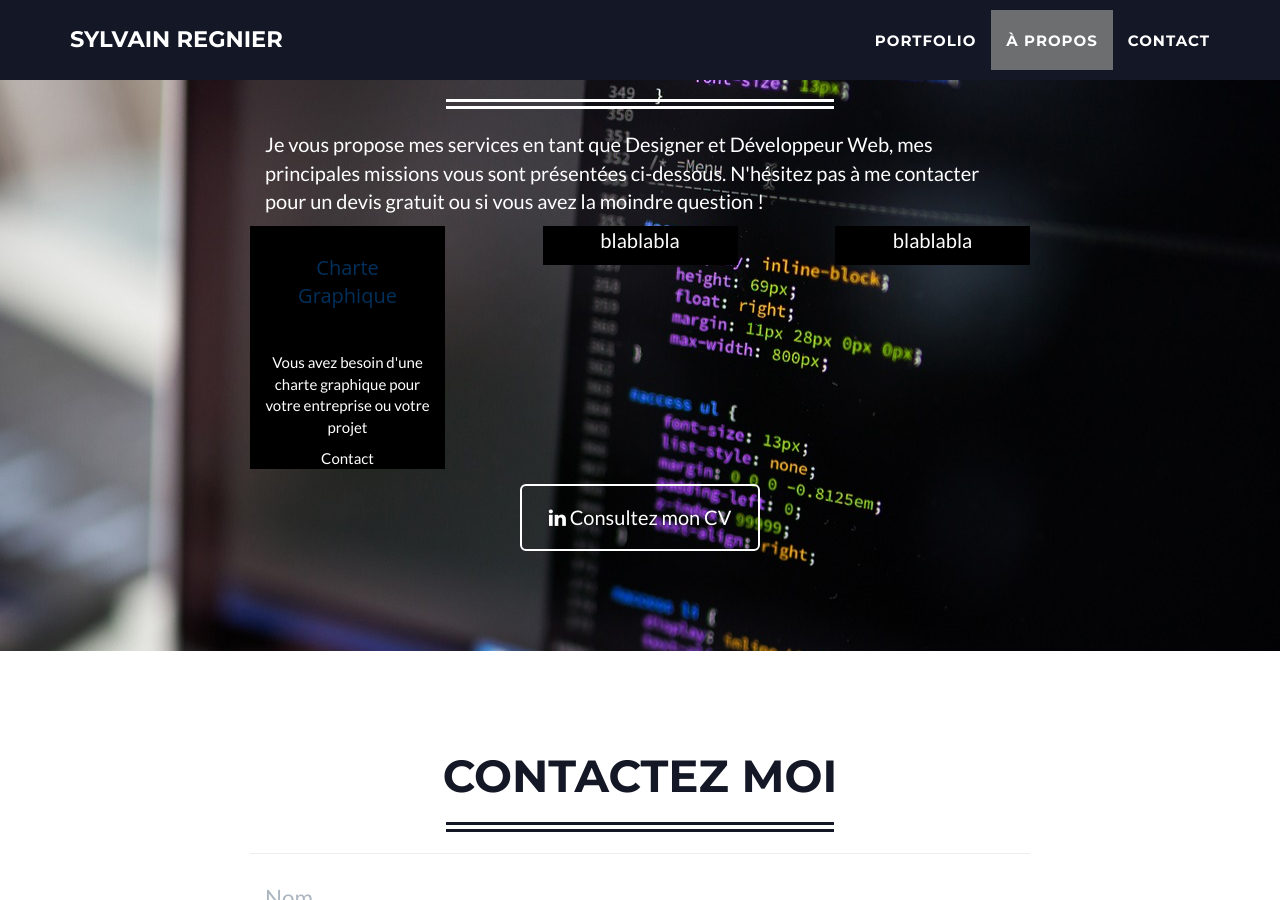
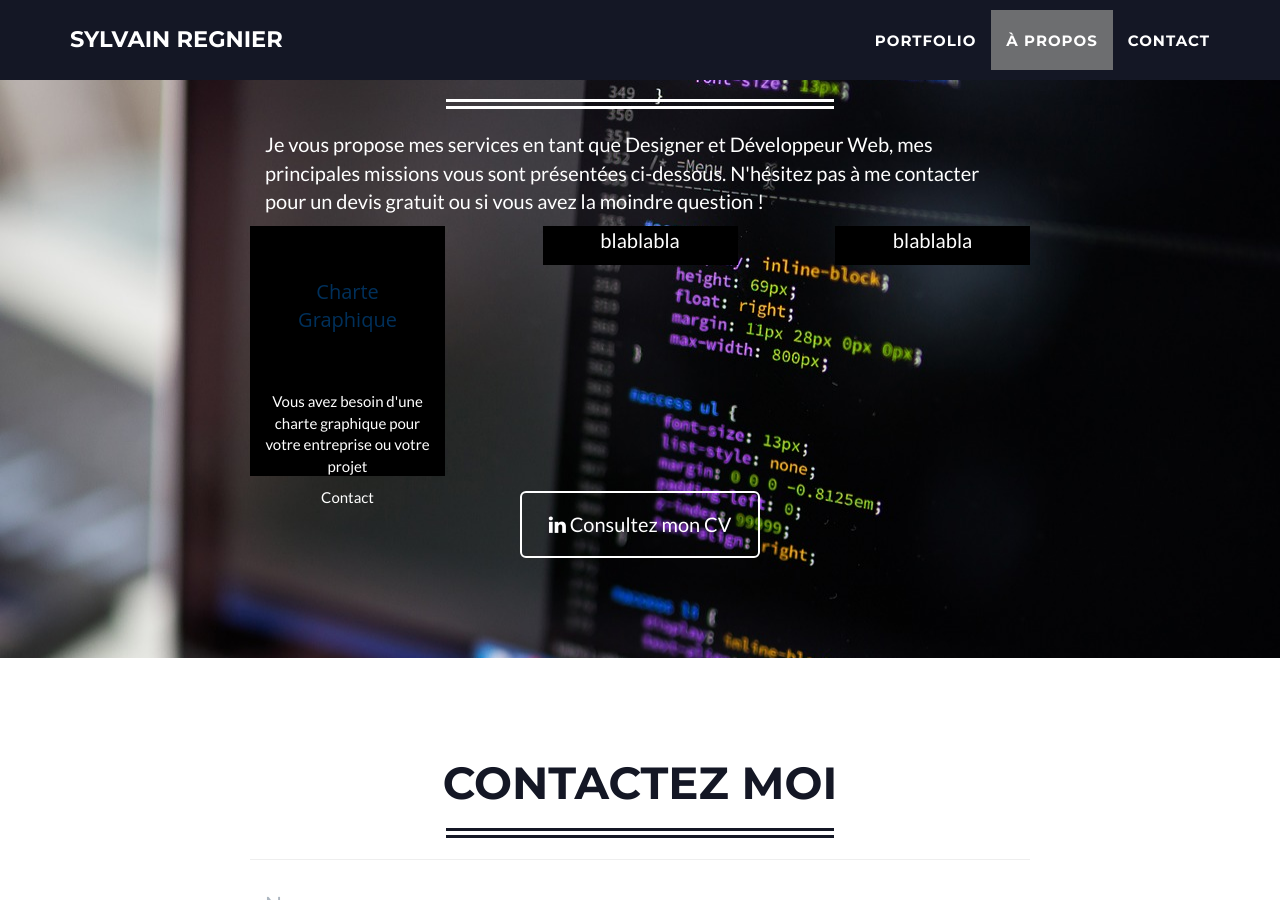
Before and after one commit to SylvainRegnier/SylvainRegnier.github.io, a Jekyll site: the page built from index.html, in a window 1280 px wide and 900 px high, scrolled down 1453 px. Built offline with Jekyll 4.4.1, drawn with Linux system fonts in a browser that asks for light colours.

Commit message:
test services

```diff
--- a/_includes/about.html
+++ b/_includes/about.html
@@ -15,12 +15,14 @@
             <div class="row">
               <div class="col-lg-2">
               </div>
-              <div class="col-lg-2" style="background-color:#000; text-align:center">
-                <div style="padding-top:28px;font: normal normal normal 20px/1.4em 'open sans',sans-serif;
+              <div class="col-lg-2" style="background-color:#000; text-align:center; height:250px">
+                <hr style="border-top: 10px #141725; width: 70%">
+                <div style="padding-top:10px;font: normal normal normal 20px/1.4em 'open sans',sans-serif;
 	color: #00305B;">
                   Charte Graphique
                 </div>
-                <div style="padding-top:42px; ">Vous avez besoin d'une charte graphique pour votre entreprise ou votre projet</div>
+                <hr style="border-top: 10px #141725; width: 70%">
+                <div style="padding-top:15px; ">Vous avez besoin d'une charte graphique pour votre entreprise ou votre projet</div>
                 <div style="padding-top:10px; ">Contact</div>
               </div>
               <div class="col-lg-1">
```
